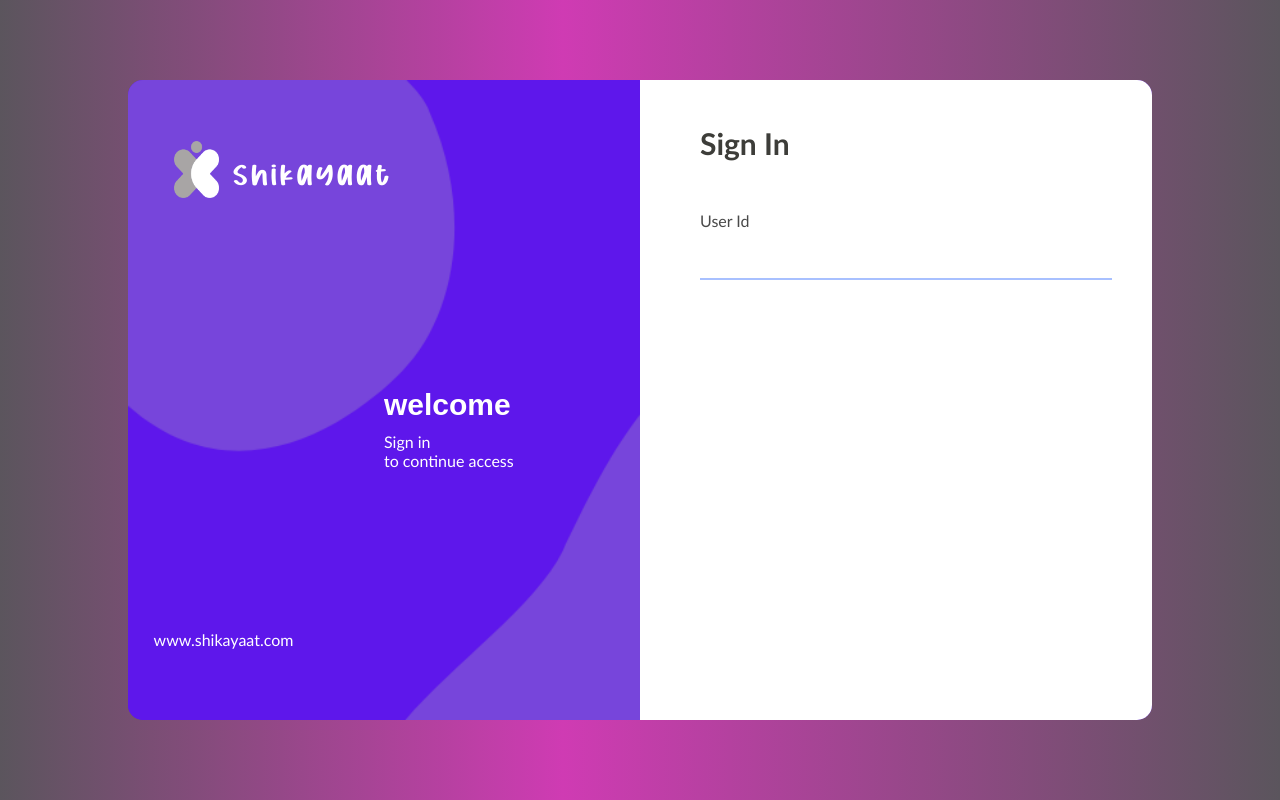
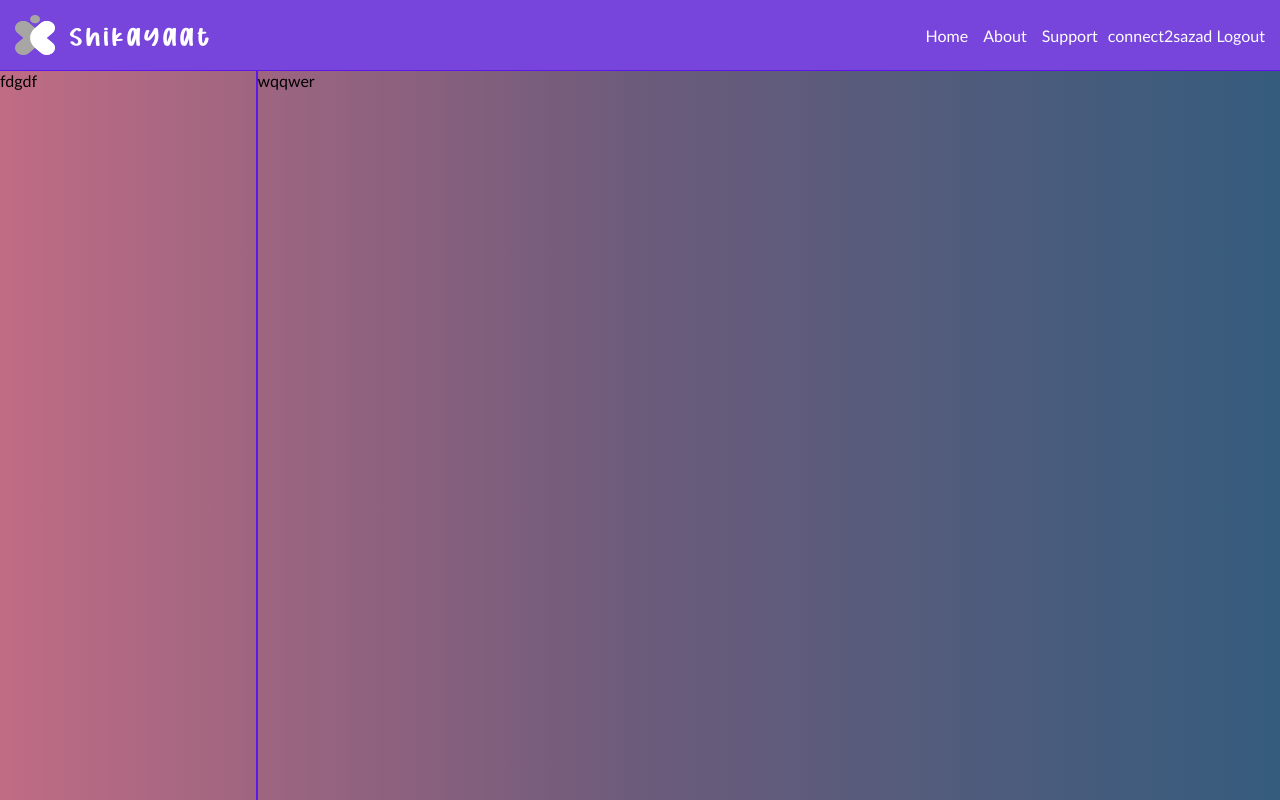
Before and after one commit to connect2sazad/shikayaat, a PHP site: page / in a window 1280 px wide. Run offline with PHP 8.4, Linux system fonts and the light colour scheme.

Commit message:
added homepage

```diff
--- a/index.html
+++ b/index.html
@@ -1,63 +1,44 @@
 <!DOCTYPE html>
 <html lang="en">
+
 <head>
     <meta charset="UTF-8">
     <meta http-equiv="X-UA-Compatible" content="IE=edge">
     <meta name="viewport" content="width=device-width, initial-scale=1.0">
-    <link rel="stylesheet" href="./styles/style001.css">
-    <title>Shikayaat</title>
+    <link rel="shortcut icon" href="./images/favicon.ico" type="image/x-icon">
+    <title>shikayaat — the digital complaint box</title>
+    <link rel="stylesheet" href="./styles/style002.css">
+</head>
 
-</head>
 <body>
-
-    <div class="container">
-        <div class="flex-box-wrapper">
-            <div class="form-inner-wrapper">
-                <div class="row height-100">
-                    <div class="column-50">
-                        <div class="image-conatiner flex-center">
-                            <div class="form-side-content">
-                                <div class="row height-20">
-                                    <div class="form-logo-container" id="form-logo-container">
+    <main>
+        <header>
+            <div class="project-title-container">
                 <div class="logo-img">
                     <div class="img-holder">
-                                                <img src="./images/logo.png" alt="Logo">
+                        <img src="../images/logo.png" alt="Logo">
                     </div>
                 </div>
                 <div class="project-title">
                     shikayaat
                 </div>
             </div>
-                                </div>
-                                <div class="row height-70">
-                                    <div class="welcome-text-container">
-                                        <div class="welcome-text">
-                                            welcome
-                                        </div>
-                                        <div class="message-text">
-                                            Sign in <br/>
-                                            to continue access
+            <div class="control-menu">
+                <ul class="control-menu-list">
+                    <li>Home</li>
+                    <li>About</li>
+                    <li>Support</li>
+                </ul>
+                <div class="current-login">
+                    connect2sazad <span class="logout-btn">Logout</span>
                 </div>
             </div>
+        </header>
+        <div class="section-holder">
+            <section class="left-nav-section">fdgdf</section>
+            <section class="right-content-section">wqqwer</section>
         </div>
-                                <div class="row height-10">www.shikayaat.com</div>
-                            </div>
-                        </div>
-                    </div>
-                    <div class="column-50">
-                        <div class="form-container">
-                            <div class="form-heading">Sign In</div>
-                            <form action="" method="post">
-                                <div class="input-control">
-                                    <label for="userid">User Id</label>
-                                    <input type="text" id="userid" name="userid">
-                                </div>
-                            </form>
-                        </div>
-                    </div>
-                </div>
-            </div>
-        </div>
-    </div>
+    </main>
 </body>
+
 </html>
--- a/styles/base.css
+++ b/styles/base.css
@@ -1,4 +1,4 @@
-@import url(./colors.css);
+@import url(./vars.css);
 
 @font-face {
     font-family: 'Strawberry Bubble Gum';
@@ -6,7 +6,7 @@
 }
 
 html,
-body{
+body {
     height: 100%;
     width: 100%;
     box-sizing: border-box;
@@ -14,6 +14,7 @@ body{
     padding: 0;
     font-family: 'Gill Sans', 'Gill Sans MT', Calibri, 'Trebuchet MS', sans-serif;
 }
+
 body {
     background: var(--body-bg);
     background: var(--body-moz-bg);
@@ -22,39 +23,48 @@ body {
     filter: var(--body-filter);
 }
 
-.height-100{
-    height: 100%!important;
+main{
+    width: 100%;
+    height: 100%;
+    display: flex;
+    justify-content: center;
+    align-items: center;
+    flex-direction: column;
 }
 
-.height-70{
-    height: 70%!important;
+.height-100 {
+    height: 100% !important;
 }
 
-.height-60{
-    height: 60%!important;
+.height-70 {
+    height: 70% !important;
 }
 
-.height-30{
-    height: 30%!important;
+.height-60 {
+    height: 60% !important;
 }
 
-.height-20{
-    height: 20%!important;
+.height-30 {
+    height: 30% !important;
 }
 
-.height-10{
-    height: 10%!important;
+.height-20 {
+    height: 20% !important;
 }
 
-.padding-5{
-    padding: 5px!important;
+.height-10 {
+    height: 10% !important;
 }
 
-.width-100{
-    width: 100%!important;
+.padding-5 {
+    padding: 5px !important;
 }
 
-.row{
+.width-100 {
+    width: 100% !important;
+}
+
+.row {
     height: auto;
     width: 100%;
     display: flex;
@@ -62,32 +72,32 @@ body {
     flex-wrap: wrap;
 }
 
-.column-50{
+.column-50 {
     height: 100%;
     width: 50%;
 }
 
-.column-33{
+.column-33 {
     height: 100%;
     width: 33%;
 }
 
-.column-25{
+.column-25 {
     height: 100%;
     width: 25%;
 }
 
-.column-20{
+.column-20 {
     height: 100%;
     width: 20%;
 }
 
-.container{
+.container {
     height: 100%;
     width: 100%;
 }
 
-.flex-box-wrapper{
+.flex-box-wrapper {
     height: 100%;
     width: 100%;
     display: flex;
@@ -96,43 +106,143 @@ body {
     align-items: center;
 }
 
-.flex-center{
+.flex-center {
     display: flex;
     justify-content: center;
     align-items: center;
 }
 
 .img-holder,
-.img-holder img{
+.img-holder img {
     height: 100%;
     width: 100%;
 }
 
-.input-control{
+.input-control {
     height: auto;
     width: 100%;
+    margin-bottom: 25px;
     display: flex;
     flex-direction: column;
     justify-content: center;
 }
 
-.input-control label{
+.input-control label {
     margin-bottom: 10px;
     color: rgb(73, 73, 73);
 }
 
-.input-control input{
+.input-control input {
     height: auto;
-    width: 100%;
+    width: calc(100% - 20px);
     padding: 10px;
     font-size: 16px;
     border: 0;
     border-bottom: 2px solid var(--form-input-border);
-    border-bottom-color: #a8c0ff;  /* fallback for old browsers */
-    border-bottom-color: -webkit-linear-gradient(to bottom, #3f2b96, #a8c0ff);  /* Chrome 10-25, Safari 5.1-6 */
-    border-bottom-color: linear-gradient(to bottom, #3f2b96, #a8c0ff); /* W3C, IE 10+/ Edge, Firefox 16+, Chrome 26+, Opera 12+, Safari 7+ */
+    border-bottom-color: #a8c0ff;
+    border-bottom-color: -webkit-linear-gradient(to right, #3f2b96, #a8c0ff);
+    border-bottom-color: linear-gradient(to right, #3f2b96, #a8c0ff);
 }
 
-.input-control input:focus{
+.input-control input:focus {
     outline: none;
 }
+
+.input-control input[type=submit] {
+    margin-top: 20px;
+    width: 100%;
+    cursor: pointer;
+    background: var(--primary-button-color);
+    color: var(--primary-color);
+    font-weight: 500;
+    transition: 1s;
+}
+
+.input-control input[type=submit]:hover {
+    background: var(--primary-button-color-hover);;
+}
+
+/* HEADER SECTION Start */
+
+header{
+    width: calc(100% - 30px);
+    height: var(--header-height);
+    padding: 15px;
+    background: var(--header-bg);
+    border-bottom: 1px solid var(--section-border-color);
+    display: flex;
+    justify-content: space-between;
+    align-items: flex-end;
+}
+
+.project-title{
+    height: 100%;
+    width: auto;
+    margin-left: 15px;
+    font-family: 'Strawberry Bubble Gum';
+    letter-spacing: 3px;
+    font-size: 35px;
+    color: var(--primary-color);
+}
+
+.control-menu{
+    height: 100%;
+    width: auto;
+    display: flex;
+    flex-direction: row;
+    justify-content: flex-end;
+    align-items: center;
+}
+
+ul.control-menu-list{
+    color: var(--primary-color);
+    list-style: none;
+    display: flex;
+    flex-direction: row;
+    height: auto;
+    width: auto;
+}
+
+ul.control-menu-list li{
+    margin-left: 15px;
+    font-size: 16px;
+    font-weight: 500;
+    cursor: pointer;
+}
+
+ul.control-menu-list li:hover,
+.logout-btn:hover{
+    text-decoration: underline;
+}
+
+.current-login{
+    margin-left: 10px;
+    font-size: 16px;
+    font-weight: 500;
+    color: var(--primary-color);
+}
+
+.logout-btn{
+    cursor: pointer;
+}
+
+/* HEADER SECTION End */
+
+/* CONTENT */
+.section-holder{
+    height: calc(100% - var(--header-height));
+    width: 100%;
+    display: flex;
+    flex-direction: row;
+}
+
+.left-nav-section{
+    width: 20%;
+    height: 100%;
+    border-right: 2px solid var(--section-border-color);
+}
+
+.right-content-section{
+    width: 80%;
+    height: 100%;
+}
--- a/styles/colors.css
+++ /dev/null
@@ -1,12 +0,0 @@
-:root{
-    --body-bg: rgb(91, 85, 93);
-    --body-moz-bg: -moz-linear-gradient(90deg, rgba(91, 85, 93, 1) 0%, rgba(207, 59, 179, 1) 44%, rgba(91, 85, 93, 1) 100%);
-    --body-webkit-bg: -webkit-linear-gradient(90deg, rgba(91, 85, 93, 1) 0%, rgba(207, 59, 179, 1) 44%, rgba(91, 85, 93, 1) 100%);
-    --body-gradient-bg: linear-gradient(90deg, rgba(91, 85, 93, 1) 0%, rgba(207, 59, 179, 1) 44%, rgba(91, 85, 93, 1) 100%);
-    --body-filter: progid:DXImageTransform.Microsoft.gradient(startColorstr="#5b555d", endColorstr="#5b555d", GradientType=1);
-    --form-inner-wrapper-bg: #5E17EB;
-    --form-input-border: #5E17EB;
-    --primary-border-radius: 15px;
-    --primary-color: white;
-    --primary-black-color: #3d3d39;
-}
--- a/styles/style001.css
+++ b/styles/style001.css
@@ -43,6 +43,9 @@
     font-family: 'Strawberry Bubble Gum';
     letter-spacing: 3px;
     font-size: 40px;
+    display: flex;
+    align-items: center;
+    justify-content: center;
 }
 
 .welcome-text-container{
--- /dev/null
+++ b/styles/style002.css
@@ -0,0 +1,21 @@
+@import url(./base.css);
+
+.project-title-container{
+    height: 100%;
+    width: auto;
+    display: flex;
+    flex-direction: row;
+    flex-wrap: wrap;
+    justify-content: center;
+    align-items: center;
+    user-select: none;
+    -ms-user-select: none;
+    -moz-user-select: none;
+    -webkit-user-select: none;
+    -webkit-user-drag: none;
+}
+
+.logo-img{
+    height: 100%;
+    width: var(--header-height);
+}
--- /dev/null
+++ b/styles/vars.css
@@ -0,0 +1,22 @@
+:root{
+
+    /* colors */
+    --body-bg: #355C7D;
+    --header-bg: #7745DB;
+    --body-moz-bg: -moz-linear-gradient(to right, #C06C84, #6C5B7B, #355C7D);
+    --body-webkit-bg: -webkit-linear-gradient(to right, #C06C84, #6C5B7B, #355C7D);
+    --body-gradient-bg: linear-gradient(to right, #C06C84, #6C5B7B, #355C7D);
+    --body-filter: progid:DXImageTransform.Microsoft.gradient(startColorstr="#5b555d", endColorstr="#5b555d", GradientType=1);
+    --form-inner-wrapper-bg: #5E17EB;
+    --form-input-border: #5E17EB;
+    --section-border-color: #5E17EB;
+    --primary-color: white;
+    --primary-black-color: #3d3d39;
+    --primary-button-color: #924FC3;
+    --primary-button-color-hover: #a8c0ff;
+
+    /* others */
+    --primary-border-radius: 15px;
+    --header-height: 40px;
+
+}
```
Also changed, not shown: login/index.html (added, +70 -0 lines), images/favicon.ico (added). Lines whose indentation alone changed are shown as unchanged.
